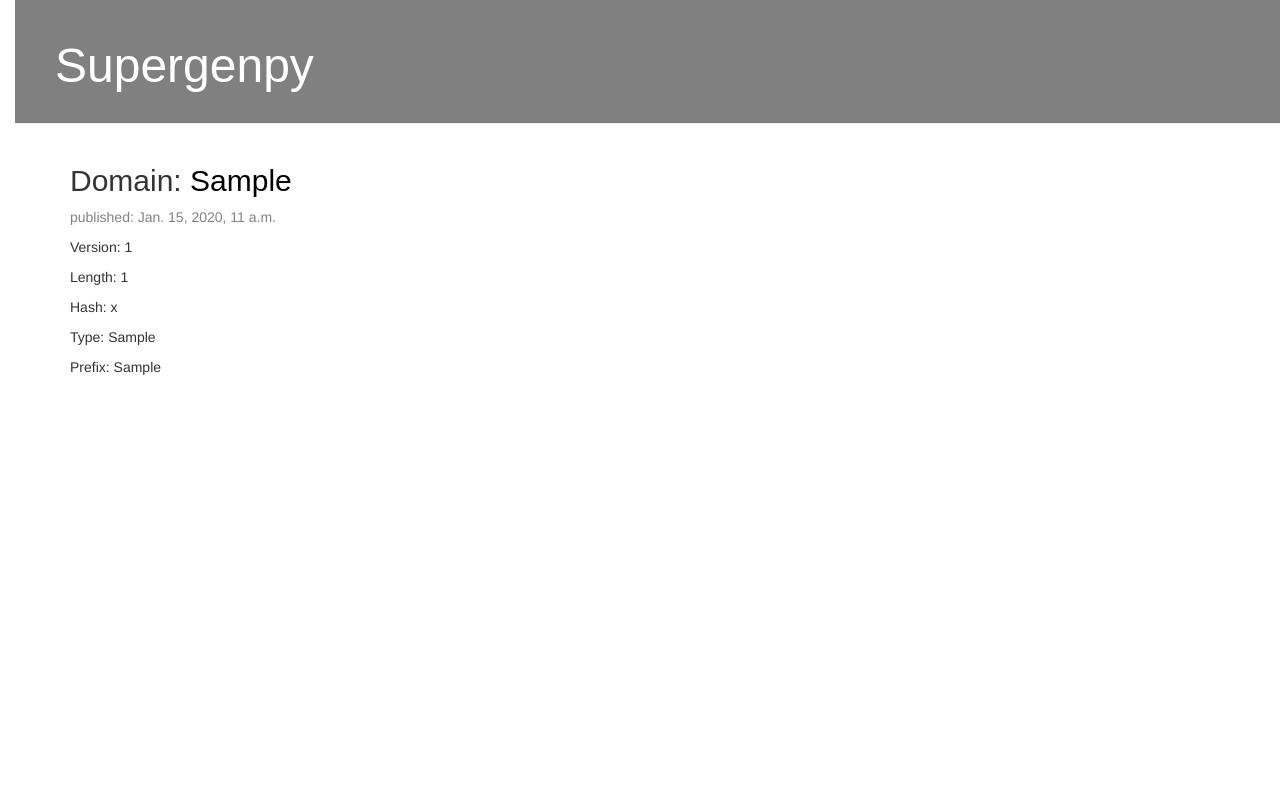
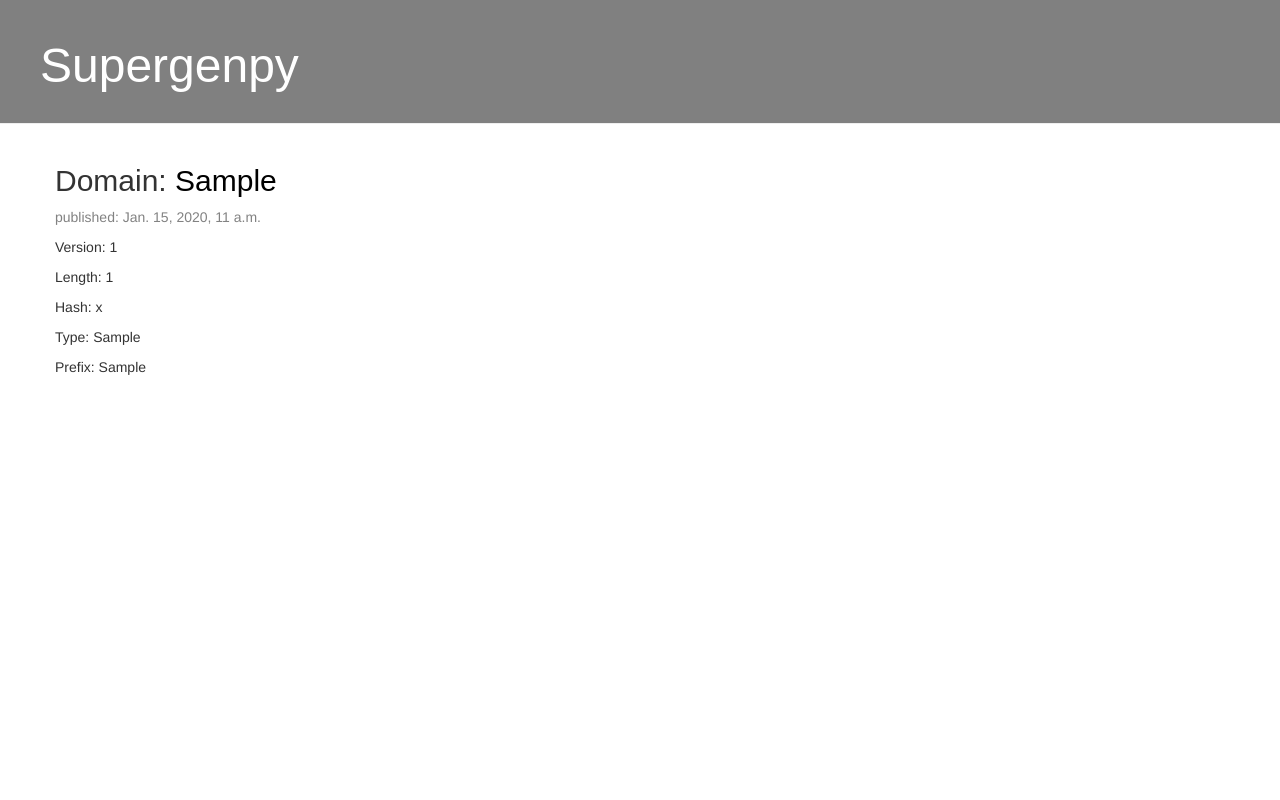
Before and after one commit to DianaBaRo/password_generator_py, a Django app: page / in a window 1280 px wide. Run offline with Django 3.2, Linux system fonts and the light colour scheme; tables that the repository leaves empty hold one stand-in row (values such as "Sample post"); some libraries are stand-ins or nearby versions; some web fonts are replaced.

Commit message:
Deleting body padding left

```diff
--- a/supergenpy/static/css/supergenpy.css
+++ b/supergenpy/static/css/supergenpy.css
@@ -1,10 +1,6 @@
 h1 a, h2 a {
     color: grey;
     font-family: 'Muli', sans-serif;
-}
-
-body {
-    padding-left: 15px;
 }
 
 .page-header {
```
